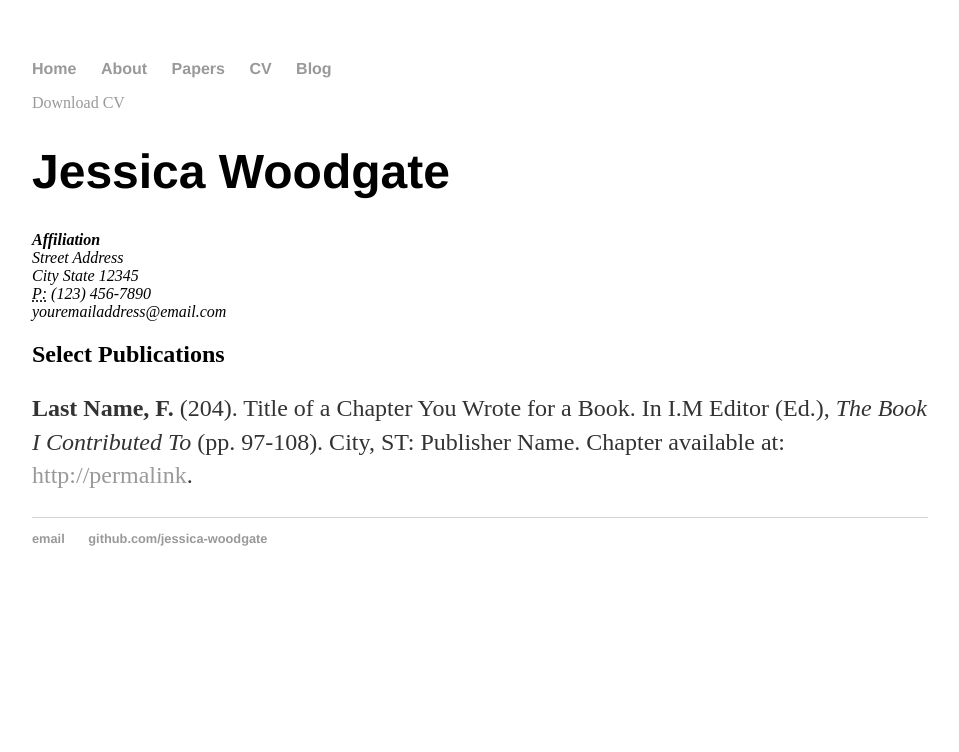
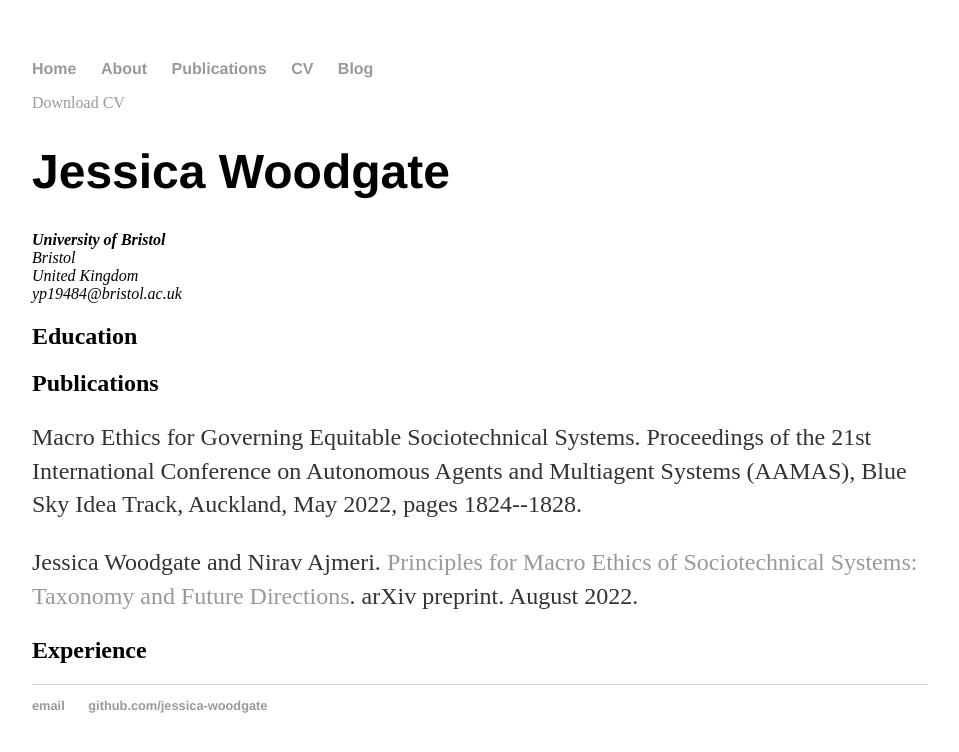
Before and after one commit to jessica-woodgate/jessica-woodgate.github.io, a Jekyll site: the page built from docs/cv/index.html, in a window 1280 px wide. Shown: the top 752 px of the page, without its empty margins (160-1119 px from the left). Built offline with Jekyll 4.4.1, drawn with Linux system fonts in a browser that asks for light colours.

Commit message:
added more info

```diff
--- a/docs/_layouts/default.html
+++ b/docs/_layouts/default.html
@@ -10,7 +10,7 @@
 	    		<ul>
 	        		<li><a href="/">Home</a></li>
 	        	    <li><a href="/about">About</a></li>
-        		    <li><a href="/papers">Papers</a></li>
+        		    <li><a href="/publications">Publications</a></li>
         		    <li><a href="/cv">CV</a></li>
                     <li><a href="/blog">Blog</a></li>
 	    		</ul>
--- a/docs/cv/index.html
+++ b/docs/cv/index.html
@@ -7,16 +7,24 @@ title: CV of Jessica Woodgate
 		<a href="#" class="download" title="Download CV as PDF">Download CV</a>
 					<h1>Jessica Woodgate</h1>
 					<address>
-					<strong>Affiliation</strong><br>
-					Street Address<br>
-					City State 12345<br>
-					<abbr title="phone">P:</abbr> (123) 456-7890<br>
-					<span class="obfuscate">youremailaddress@email.com</span>
+					<strong>University of Bristol</strong><br>
+					Bristol<br>
+					United Kingdom<br>
+					<span class="obfuscate">yp19484@bristol.ac.uk</span>
 					</address>
+					<h2>Education</h2>
 
-					<h2>Select Publications</h2>
+					<h2>Publications</h2>
 
-					<p><strong>Last Name, F.</strong> (204). Title of a Chapter You Wrote for a Book. In I.M Editor (Ed.), <em>The Book I Contributed To</em> (pp. 97-108). City, ST: Publisher Name. Chapter available at: <a href="#">http://permalink</a>.
+					<p><Jessica Woodgate and Nirav Ajmeri.
+						<a href="https://dl.acm.org/doi/10.5555/3535850.3536118">Macro Ethics for Governing Equitable Sociotechnical Systems</a>.
+						Proceedings of the 21st International Conference on Autonomous Agents and Multiagent Systems (AAMAS),
+						Blue Sky Idea Track, Auckland, May 2022, pages 1824--1828.
+					</p>
+					<p>Jessica Woodgate and Nirav Ajmeri.
+						<a href="https://arxiv.org/abs/2208.12616">Principles for Macro Ethics of Sociotechnical Systems: Taxonomy and Future Directions</a>.
+						arXiv preprint. August 2022.
+					</p>
 
-
+					<h2>Experience</h2>
 	</div>
--- a/docs/index.html
+++ b/docs/index.html
@@ -9,6 +9,6 @@ layout: home
 		<a href="https://niravajmeri.github.io/">Dr. Nirav Ajmeri</a> and
 		<a href="https://research-information.bris.ac.uk/en/persons/paul-marshall">Dr. Paul Marshall</a>.
 		<a href="/about">Read more about me</a>, find my
-		<a href="/papers">papers</a>,
+		<a href="/publications">publications</a>,
 		or see my <a href="/cv">CV</a>.</p>
 </div><!-- /.blurb -->
```
Also changed, not shown: docs/about/index.html (+8 -1 lines), docs/publications/index.html (added, +18 -0 lines).
